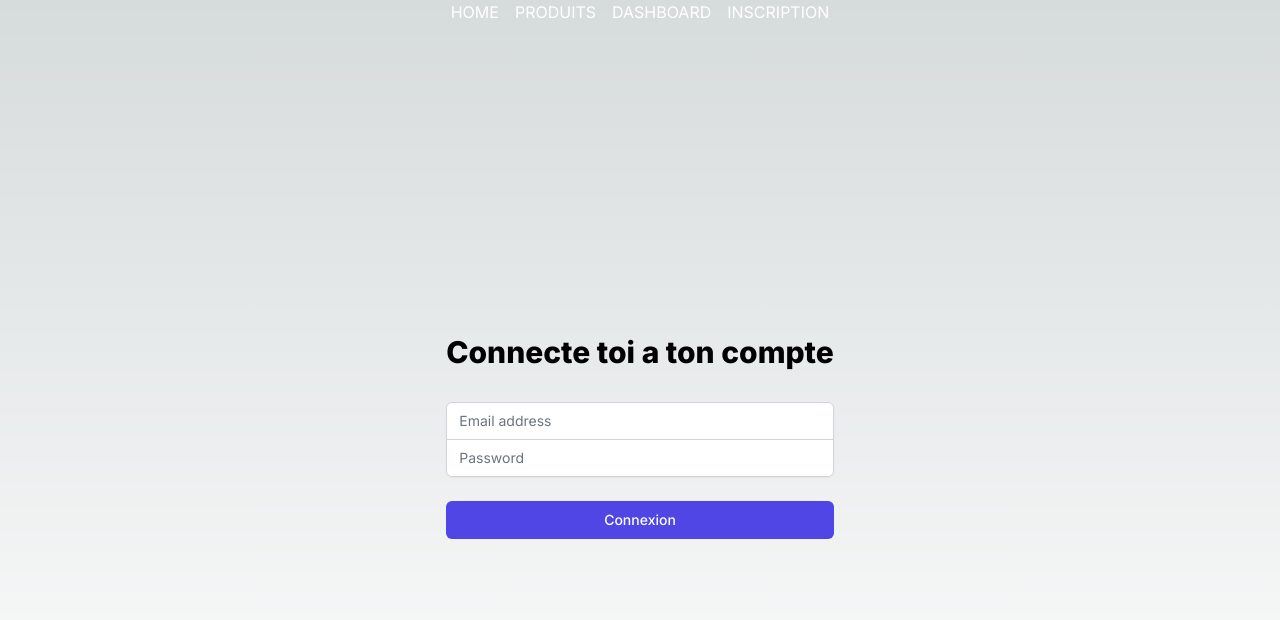
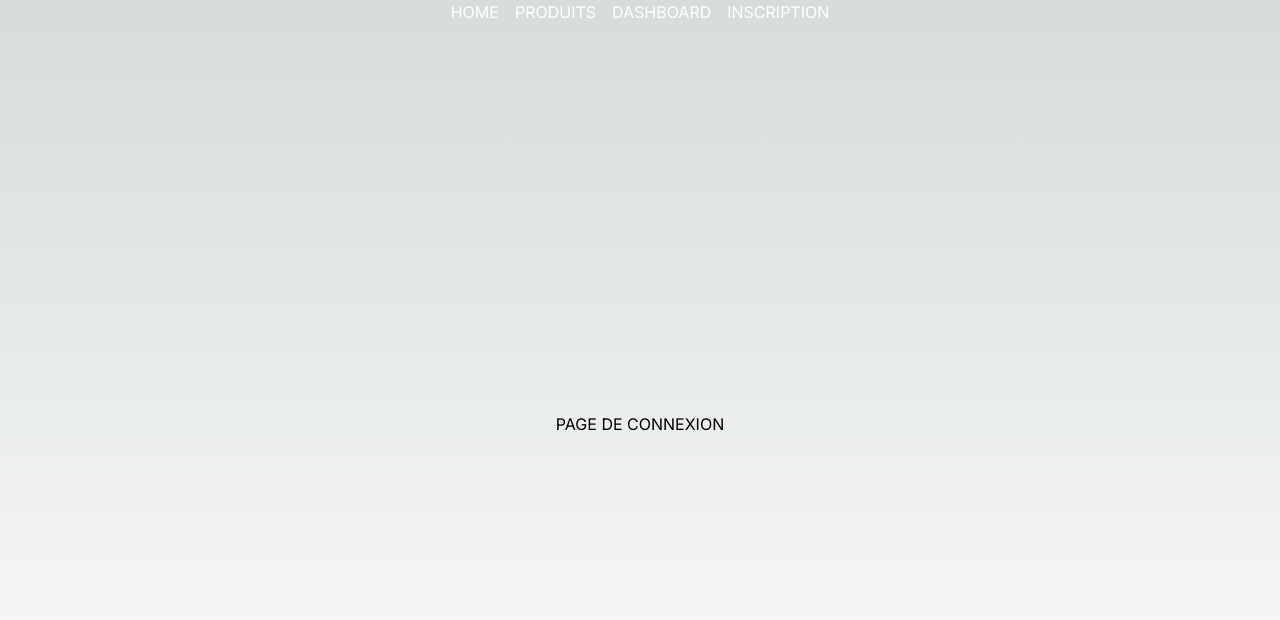
Before and after one commit to idib19/NEXT-JS-TUTORIAL-, a Next.js app: page /connexion in a window 1280 px wide. Shown: the top 620 px of the page. Built offline with nearby package versions, Linux system fonts and the light colour scheme.

Commit message:
authentication reddo one

```diff
--- a/app/(auth)/connexion/page.tsx
+++ b/app/(auth)/connexion/page.tsx
@@ -1,84 +1,12 @@
-"use client"
+export default function pageConnexion () {
 
-import { useState } from 'react';
-import { useRouter } from 'next/navigation';
-import { auth } from '@/firebaseConfig';
-import { signInWithEmailAndPassword } from 'firebase/auth';
+  // fonction => connexion avec firebase
 
-
-export default function SignIn() {
-  const [email, setEmail] = useState('');
-  const [password, setPassword] = useState('');
-  const router = useRouter();
-
-  const handleSignIn = async (e:any) => {
-    e.preventDefault();
-    try {
-      const userCredential = await signInWithEmailAndPassword(auth, email, password);
-
-      const user = userCredential.user
-
-      if (user) {
-        router.push('/'); // redirection vers page acceuil
-      }
-
-    } catch (error) {
-      console.error(error);
-      alert(error);
-    }
-  };
-
-  return  (
-        <div className="min-h-screen flex items-center justify-center  py-12 px-4 sm:px-6 lg:px-8">
-          <div className="max-w-md w-full space-y-8">
-            <div>
-              <h2 className="mt-6 text-center text-3xl font-extrabold text-white-900">
-                Connecte toi a ton compte
-              </h2>
-            </div>
-            <form className="mt-8 space-y-6" onSubmit={handleSignIn}>
-              <input type="hidden" name="remember" value="true" />
-              <div className="rounded-md shadow-sm -space-y-px">
-                <div>
-                  <label htmlFor="email-address" className="sr-only">Email address</label>
-                  <input
-                    id="email-address"
-                    name="email"
-                    type="email"
-                    autoComplete="email"
-                    required
-                    className="appearance-none rounded-none relative block w-full px-3 py-2 border border-gray-300 placeholder-gray-500 text-gray-900 rounded-t-md focus:outline-none focus:ring-indigo-500 focus:border-indigo-500 focus:z-10 sm:text-sm"
-                    placeholder="Email address"
-                    value={email}
-                    onChange={(e) => setEmail(e.target.value)}
-                  />
-                </div>
-                <div>
-                  <label htmlFor="password" className="sr-only">Password</label>
-                  <input
-                    id="password"
-                    name="password"
-                    type="password"
-                    autoComplete="current-password"
-                    required
-                    className="appearance-none rounded-none relative block w-full px-3 py-2 border border-gray-300 placeholder-gray-500 text-gray-900 rounded-b-md focus:outline-none focus:ring-indigo-500 focus:border-indigo-500 focus:z-10 sm:text-sm"
-                    placeholder="Password"
-                    value={password}
-                    onChange={(e) => setPassword(e.target.value)}
-                  />
-                </div>
-              </div>
-
-              <div>
-                <button
-                  type="submit"
-                  className="group relative w-full flex justify-center py-2 px-4 border border-transparent text-sm font-medium rounded-md text-white bg-indigo-600 hover:bg-indigo-700 focus:outline-none focus:ring-2 focus:ring-offset-2 focus:ring-indigo-500"
-                >
-                  Connexion
-                </button>
-              </div>
-            </form>
-          </div>
-        </div>
+  return (
+      <div>
+          <h1>
+              PAGE DE CONNEXION
+          </h1>
+      </div>
   )
 }
--- a/app/(auth)/inscription/page.tsx
+++ b/app/(auth)/inscription/page.tsx
@@ -1,35 +1,21 @@
-"use client"
+import Link from "next/link";
+import { useState } from "react"
 
-import { useState } from 'react';
-import { useRouter } from 'next/navigation';
-import { auth } from '@/firebaseConfig';
-import { createUserWithEmailAndPassword } from 'firebase/auth';
-import Link from 'next/link';
+export default function pageInscription() {
+
+    const [email, setEmail] = useState('');
+    const [password, setPassword] = useState('');
 
 
-export default function SignIn() {
-    const [email, setEmail] = useState('');
-    const [password, setPassword] = useState('');
-    const router = useRouter();
+    // fonction => creer un nouveau user
 
-    const handleSignUp = async (e: any) => {
-        e.preventDefault();
-        try {
-            const userCredential = await createUserWithEmailAndPassword(auth, email, password);
+    function handleSignUp(e: any) {
 
-            const user = userCredential.user
+    }
 
-            if (user) {
-                router.push('/'); // redirection vers page acceuil
-            }
-
-        } catch (error) {
-            console.error(error);
-            alert(error);
-        }
-    };
 
     return (
+
         <div className="min-h-screen flex items-center justify-center  py-12 px-4 sm:px-6 lg:px-8">
             <div className="max-w-md w-full space-y-8">
                 <div>
@@ -93,5 +79,6 @@ export default function SignIn() {
                 </form>
             </div>
         </div>
+
     )
 }
--- a/app/(navigation)/dashboard/page.tsx
+++ b/app/(navigation)/dashboard/page.tsx
@@ -1,17 +1,6 @@
-import { auth } from "@/firebaseConfig";
-import { onAuthStateChanged } from "firebase/auth";
-import { redirect } from "next/navigation";
-
-export default async function dashBoard() {
-    onAuthStateChanged(auth, (user) => {
-        if (user) {
 
 
-
-        } else {
-          redirect("/connexion")
-        }
-      });
+export default  function dashBoard() {
 
     return (
         <div>
--- a/app/page.tsx
+++ b/app/page.tsx
@@ -1,24 +1,7 @@
-"use client"
 
-import { useState, useEffect } from 'react';
-import { auth } from "@/firebaseConfig";
-import { onAuthStateChanged } from "firebase/auth";
-import { useRouter } from "next/navigation";
 
 export default function Home() {
-  const router = useRouter();
-  const [email, setEmail] = useState<String>("");
 
-  useEffect(() => {
-    onAuthStateChanged(auth, (user) => {
-      if (user) {
-        const email = user.email
-        setEmail(email);
-      } else {
-        router.push("/connexion")
-      }
-    });
-  }, [router]);
 
   return (
     <div className="flex flex-col justify-center items-center h-screen ">
@@ -26,10 +9,7 @@ export default function Home() {
         <div className="text-center border-2 border-rose-500 mb-8">
           BIENVENUE SUR VOTRE APPLICATION
         </div>
-        <div className="text-center border-2 border-rose-500">
 
-          Utilisateur connecte : {email}
-        </div>
       </div>
     </div>
   );
```
